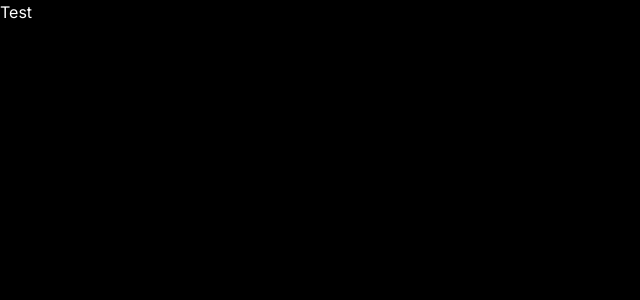
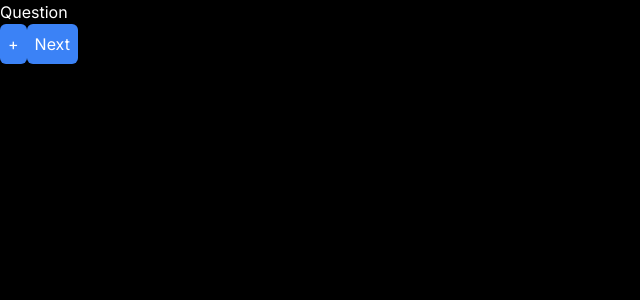
Before and after one commit to ChaseRensberger/flashcards, a Next.js app: page / in a window 1280 px wide. Shown: the top 300 px of the page, without its empty margins (0-640 px from the left). Built offline with nearby package versions, Linux system fonts and the light colour scheme.

Commit message:
improve question/answer display

```diff
--- a/src/app/page.tsx
+++ b/src/app/page.tsx
@@ -13,7 +13,11 @@ export default function Home() {
   };
   return (
     <main className="bg-black text-white min-h-screen">
-      <h1>Test</h1>
+      {cardSide === CardSides.Front ? <dd>Question</dd> : <dt>Answer</dt>}
+      <button className="p-2 rounded-md bg-blue-500" onClick={toggleCardSide}>
+        +
+      </button>
+      <button className="p-2 rounded-md bg-blue-500">Next</button>
     </main>
   );
 }
```
